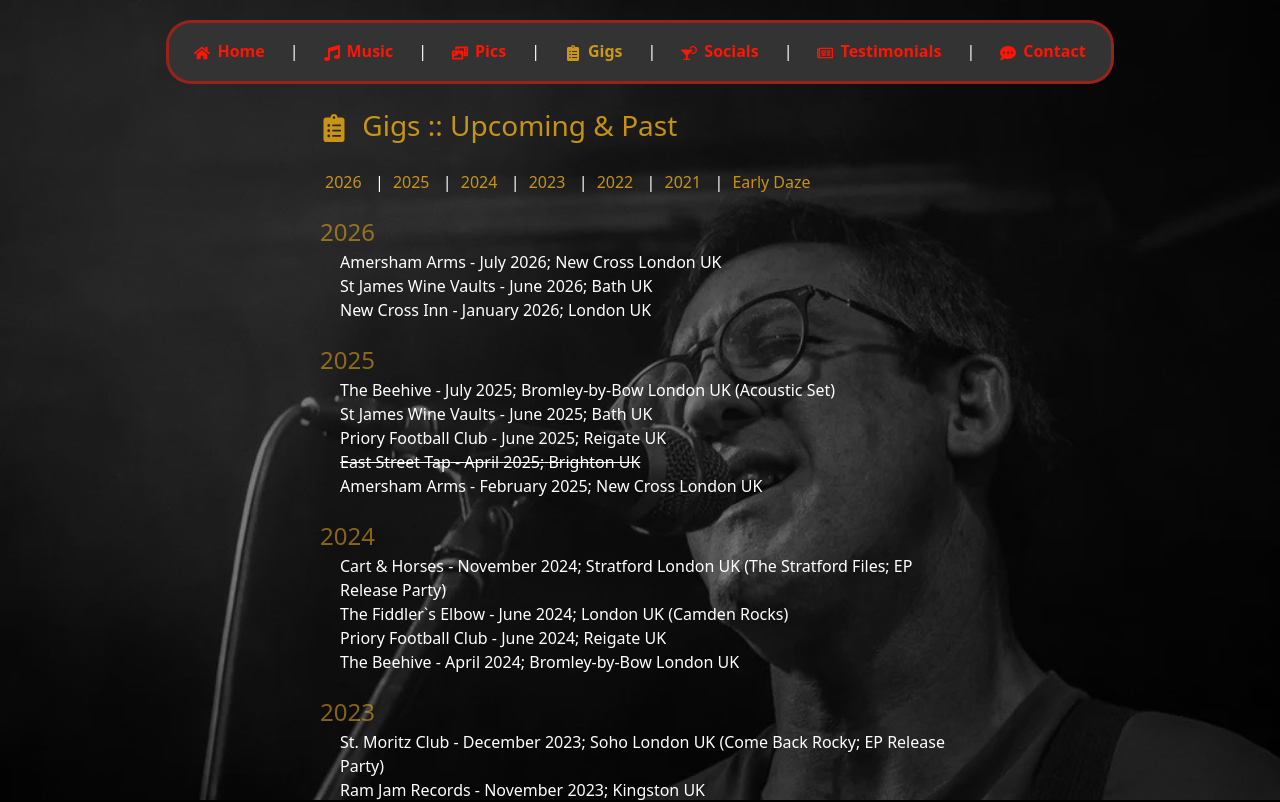
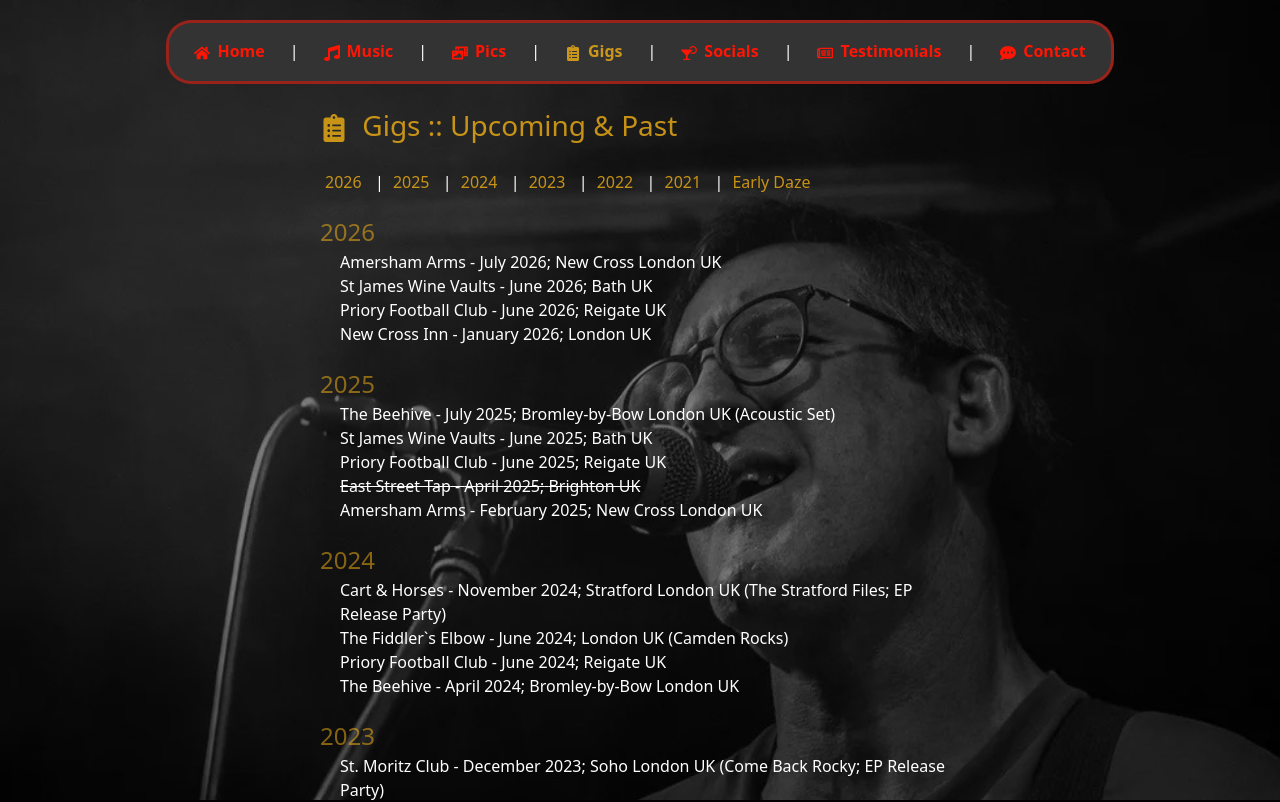
Before and after one commit to DuffmanOohyeah/boomedia, a Next.js app: page /gigs in a window 1280 px wide. Shown: the top 802 px of the page. Built offline with nearby package versions, Linux system fonts and the light colour scheme.

Commit message:
Adding 2026 June/July gigs.

```diff
--- a/src/app/gigs/page.tsx
+++ b/src/app/gigs/page.tsx
@@ -55,6 +55,12 @@ const GigListings = (props: ListingsYear): JSX.Element => {
 			venue: 'St James Wine Vaults',
 			month: 'June',
 			location: 'Bath UK',
+		},
+		{
+			year: 2026,
+			venue: 'Priory Football Club',
+			month: 'June',
+			location: 'Reigate UK',
 		},
 		{
 			year: 2026,
```
